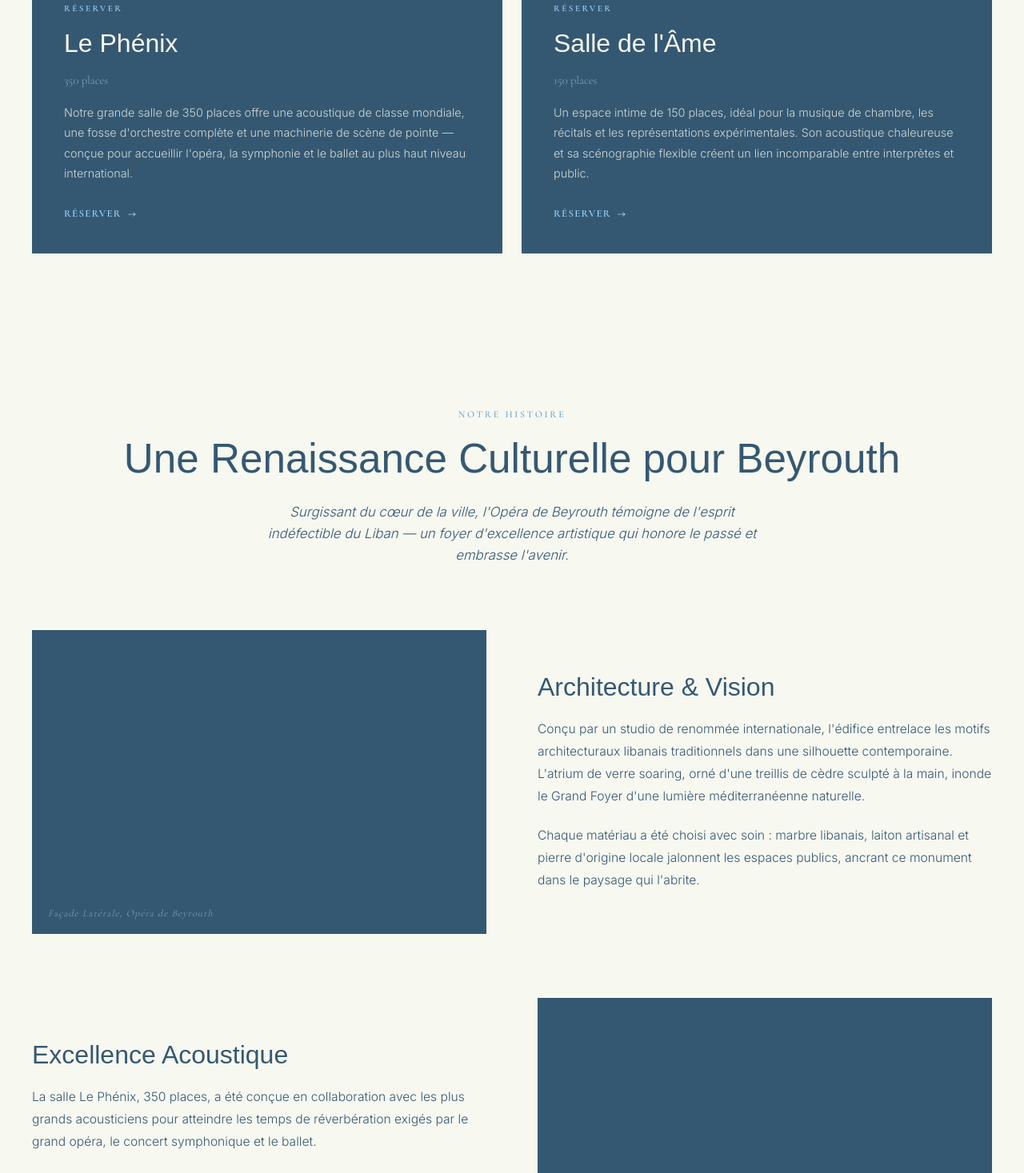
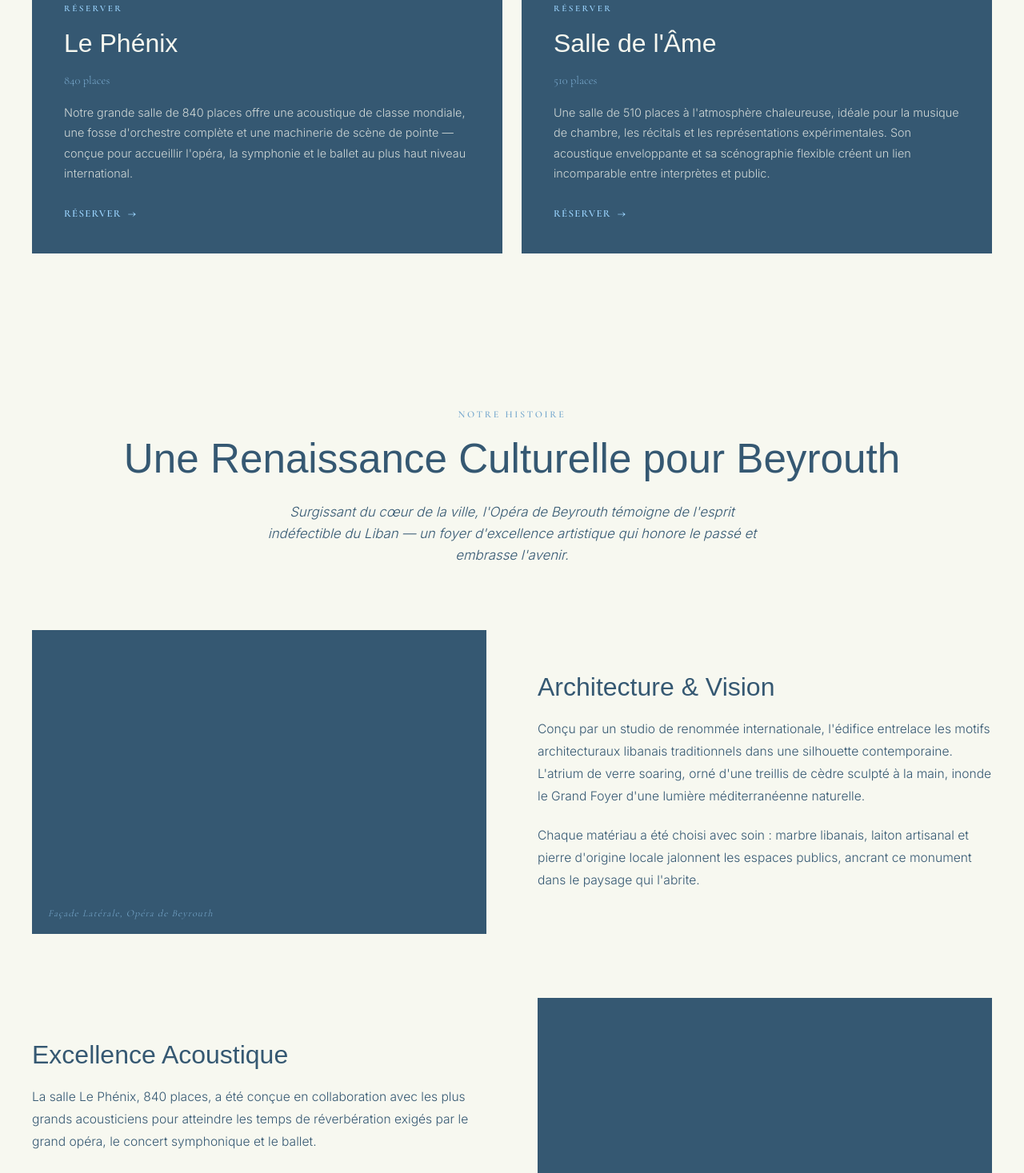
Before and after one commit to MikelMrad/Opera-De-Beyrouth-Architecture-Complementary-Project, a Next.js app: page / in a window 1280 px wide. Shown: the part 1060-2527 px from the top of the page at 80% size. Built offline with nearby package versions, Linux system fonts and the light colour scheme; a web font is replaced by a local one.

Commit message:
adding salle de lame section and real data

```diff
--- a/src/app/page.tsx
+++ b/src/app/page.tsx
@@ -4,6 +4,7 @@ import AboutSection from '@/components/AboutSection/AboutSection';
 import AuditoriumCard from '@/components/AuditoriumCard/AuditoriumCard';
 import HorizontalQuotes from '@/components/HorizontalQuotes/HorizontalQuotes';
 import Footer from '@/components/Footer/Footer';
+import { SEAT_TOTALS_ROUNDED } from '@/lib/seatCounts';
 import './page.css';
 
 export default function HomePage() {
@@ -22,14 +23,14 @@ export default function HomePage() {
             <AuditoriumCard
               type="main"
               title="Le Phénix"
-              capacity={350}
-              description="Notre grande salle de 350 places offre une acoustique de classe mondiale, une fosse d'orchestre complète et une machinerie de scène de pointe — conçue pour accueillir l'opéra, la symphonie et le ballet au plus haut niveau international."
+              capacity={SEAT_TOTALS_ROUNDED.main}
+              description={`Notre grande salle de ${SEAT_TOTALS_ROUNDED.main} places offre une acoustique de classe mondiale, une fosse d'orchestre complète et une machinerie de scène de pointe — conçue pour accueillir l'opéra, la symphonie et le ballet au plus haut niveau international.`}
             />
             <AuditoriumCard
               type="chamber"
               title="Salle de l'Âme"
-              capacity={150}
-              description="Un espace intime de 150 places, idéal pour la musique de chambre, les récitals et les représentations expérimentales. Son acoustique chaleureuse et sa scénographie flexible créent un lien incomparable entre interprètes et public."
+              capacity={SEAT_TOTALS_ROUNDED.chamber}
+              description={`Une salle de ${SEAT_TOTALS_ROUNDED.chamber} places à l'atmosphère chaleureuse, idéale pour la musique de chambre, les récitals et les représentations expérimentales. Son acoustique enveloppante et sa scénographie flexible créent un lien incomparable entre interprètes et public.`}
             />
           </div>
         </div>
--- a/src/components/AboutSection/AboutSection.css
+++ b/src/components/AboutSection/AboutSection.css
@@ -80,6 +80,10 @@
   /* IMAGE_4: Stage close-up */
   grid-column: 1 / -1;
   min-height: 460px;
+}
+
+.about__image-slot--5 {
+  /* IMAGE_5: Salle de l'Âme interior render */
 }
 
 .about__image-caption {
--- a/src/components/AboutSection/AboutSection.tsx
+++ b/src/components/AboutSection/AboutSection.tsx
@@ -1,3 +1,4 @@
+import { SEAT_TOTALS_ROUNDED } from '@/lib/seatCounts';
 import './AboutSection.css';
 
 export default function AboutSection() {
@@ -49,14 +50,38 @@ export default function AboutSection() {
           <div className="about__text">
             <h3>Excellence Acoustique</h3>
             <p className="anim-fade-up">
-              La salle Le Phénix, 350 places, a été conçue en collaboration avec les
-              plus grands acousticiens pour atteindre les temps de réverbération
-              exigés par le grand opéra, le concert symphonique et le ballet.
+              La salle Le Phénix, {SEAT_TOTALS_ROUNDED.main} places, a été conçue en
+              collaboration avec les plus grands acousticiens pour atteindre les temps de
+              réverbération exigés par le grand opéra, le concert symphonique et le ballet.
             </p>
             <p className="anim-fade-up">
               Panneaux de bois courbés, surfaces diffusantes précisément inclinées et
               sièges capitonnés sur mesure convergent dans un environnement où chaque
               murmure de l&apos;orchestre atteint chaque auditeur avec la même clarté et la même chaleur.
+            </p>
+          </div>
+        </div>
+
+        {/* Row 3: image left, text right — Salle de l'Âme */}
+        <div className="about__row">
+          {/* IMAGE_5: Salle de l'Âme interior render
+              Replace background-color with actual image in AboutSection.css */}
+          <div className="about__image-slot about__image-slot--5 anim-scale-in">
+            <span className="about__image-caption">Salle de l&apos;Âme — Rendu Intérieur</span>
+          </div>
+
+          <div className="about__text">
+            <h3>L&apos;Intimité de la Salle de l&apos;Âme</h3>
+            <p className="anim-fade-up">
+              Avec ses {SEAT_TOTALS_ROUNDED.chamber} places disposées au plus près de la
+              scène, la Salle de l&apos;Âme a été pensée pour la musique de chambre, les
+              récitals et la création contemporaine — un écrin où chaque souffle de
+              l&apos;interprète demeure perceptible.
+            </p>
+            <p className="anim-fade-up">
+              Sa scénographie modulable et son acoustique enveloppante abolissent la
+              distance entre la scène et le public, faisant de chaque représentation une
+              rencontre profondément intime.
             </p>
           </div>
         </div>
@@ -71,11 +96,11 @@ export default function AboutSection() {
         {/* Stats */}
         <div className="about__stats">
           <div className="about__stat anim-fade-up">
-            <p className="about__stat-number">350</p>
+            <p className="about__stat-number">{SEAT_TOTALS_ROUNDED.main}</p>
             <p className="about__stat-label">Places — Le Phénix</p>
           </div>
           <div className="about__stat anim-fade-up">
-            <p className="about__stat-number">150</p>
+            <p className="about__stat-number">{SEAT_TOTALS_ROUNDED.chamber}</p>
             <p className="about__stat-label">Places — Salle de l&apos;Âme</p>
           </div>
           <div className="about__stat anim-fade-up">
--- /dev/null
+++ b/src/lib/seatCounts.ts
@@ -0,0 +1,55 @@
+import type { Auditorium } from '@/types';
+
+/**
+ * Real seat totals per hall, derived from the per-row seat counts the seat maps
+ * actually render:
+ *   - Le Phénix (main)        → components/SeatMap/SeatMap.tsx  (buildMain)
+ *   - Salle de l'Âme (chamber) → components/SeatMap2/SeatMap2.tsx (buildLayout)
+ *
+ * The landing page can't import those (they're client components), so the row
+ * counts are mirrored here. If you change a row in either seat map, update the
+ * matching array below so the marketing numbers stay truthful.
+ */
+
+const sum = (arr: readonly number[]) => arr.reduce((a, b) => a + b, 0);
+
+/* ── Le Phénix (main) — fixed 18-seat centre block on every row + L/R sides ── */
+const MAIN_CENTRE_BLOCK = 18;
+const MAIN_ROWS = 18; // 10 front + 8 back
+const MAIN_LEFT_FRONT = [13, 12, 13, 13, 13, 14, 14, 15, 15, 16];
+const MAIN_RIGHT_FRONT = [12, 13, 13, 13, 14, 14, 15, 15, 16, 16];
+const MAIN_LEFT_BACK = [16, 16, 16, 15, 15, 14, 13, 12];
+const MAIN_RIGHT_BACK = [16, 16, 16, 15, 15, 14, 13, 12];
+
+/* ── Salle de l'Âme (chamber) — left + centre + right block per row ── */
+const CHAMBER_LEFT_FRONT = [8, 8, 8, 8, 8, 8, 8, 8, 8, 8, 8];
+const CHAMBER_CENTRE_FRONT = [7, 8, 8, 8, 9, 9, 9, 9, 10, 10, 11];
+const CHAMBER_RIGHT_FRONT = [7, 7, 7, 7, 7, 7, 7, 7, 7, 7, 7];
+const CHAMBER_LEFT_BACK = [8, 8, 8, 8, 8, 8, 8, 8, 8];
+const CHAMBER_CENTRE_BACK = [11, 11, 12, 11, 12, 12, 13, 13, 13];
+const CHAMBER_RIGHT_BACK = [7, 7, 7, 7, 7, 7, 7, 7, 7];
+
+/** Exact seat totals as generated by the seat maps. */
+export const SEAT_TOTALS: Record<Auditorium, number> = {
+  main:
+    MAIN_CENTRE_BLOCK * MAIN_ROWS +
+    sum(MAIN_LEFT_FRONT) +
+    sum(MAIN_RIGHT_FRONT) +
+    sum(MAIN_LEFT_BACK) +
+    sum(MAIN_RIGHT_BACK),
+  chamber:
+    sum(CHAMBER_LEFT_FRONT) +
+    sum(CHAMBER_CENTRE_FRONT) +
+    sum(CHAMBER_RIGHT_FRONT) +
+    sum(CHAMBER_LEFT_BACK) +
+    sum(CHAMBER_CENTRE_BACK) +
+    sum(CHAMBER_RIGHT_BACK),
+};
+
+export const roundToNearest10 = (n: number) => Math.round(n / 10) * 10;
+
+/** Seat totals rounded to the nearest 10, for display on the landing page. */
+export const SEAT_TOTALS_ROUNDED: Record<Auditorium, number> = {
+  main: roundToNearest10(SEAT_TOTALS.main),
+  chamber: roundToNearest10(SEAT_TOTALS.chamber),
+};
```
